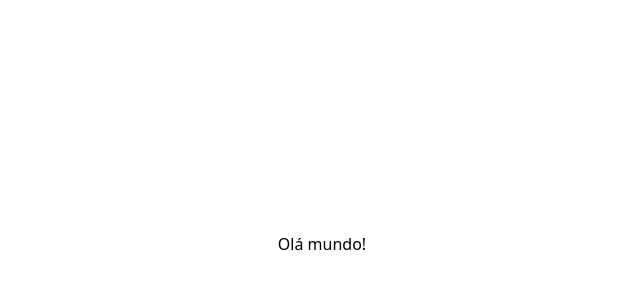
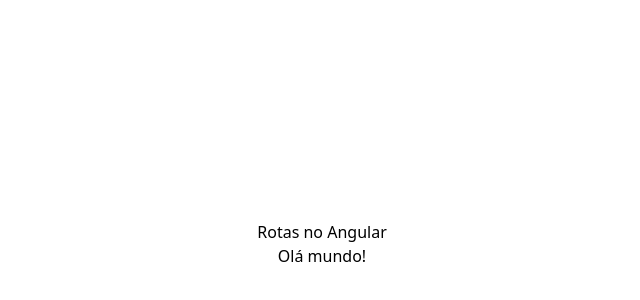
Before and after one commit to albuquerque-katarine/angular-router-app-2, an Angular app: page / in a window 1280 px wide. Shown: the part 156-456 px from the top of the page, without its empty margins (318-958 px from the left). Built offline with nearby package versions, Linux system fonts and the light colour scheme.

Commit message:
Criação do componente Header.

```diff
--- a/src/app/core/components/content/content.html
+++ b/src/app/core/components/content/content.html
@@ -1,5 +1,5 @@
 <section class="flex flex-col items-center justify-center text-center">
 
-    <h1>Olá mundo!</h1>
+    <h2>Olá mundo!</h2>
 
 </section>
--- /dev/null
+++ b/src/app/core/components/header/header.html
@@ -0,0 +1,5 @@
+<header class="flex items-center justify-center text-center">
+
+    <h1>{{ title() }}</h1>
+
+</header>
--- /dev/null
+++ b/src/app/core/components/header/header.ts
@@ -0,0 +1,12 @@
+import { Component, signal } from '@angular/core';
+
+@Component({
+  selector: 'app-header',
+  imports: [],
+  templateUrl: './header.html',
+  styleUrl: './header.css',
+})
+export class Header {
+
+  title = signal<string>('Rotas no Angular');
+}
--- a/src/app/core/pages/home/home.html
+++ b/src/app/core/pages/home/home.html
@@ -1,4 +1,6 @@
 <div class="flex flex-col items-center justify-center h-dvh">
+
+    <app-header></app-header>
 
     <main class="main flex flex-col items-center justify-center text-center">
 
--- a/src/app/core/pages/home/home.ts
+++ b/src/app/core/pages/home/home.ts
@@ -1,10 +1,11 @@
 import { Component } from '@angular/core';
 import { Content } from "../../components/content/content";
+import { Header } from "../../components/header/header";
 
 @Component({
   selector: 'app-home',
   standalone: true,
-  imports: [Content],
+  imports: [Content, Header],
   templateUrl: './home.html',
   styleUrl: './home.css',
 })
```
Also changed, not shown: src/app/core/components/header/header.css (added), 1 other file (tests, documents, lock files or other folders).
